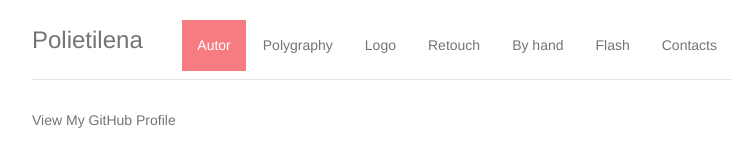
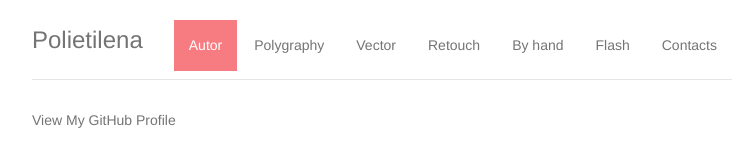
Before and after one commit to zalitok/romashka, a plain HTML site: page index.html in a window 1280 px wide. Shown: the top 154 px of the page, without its empty margins (258-1006 px from the left). Drawn offline with Linux system fonts and the light colour scheme.

Commit message:
fixing name
fixing name

```diff
--- a/index.html
+++ b/index.html
@@ -21,7 +21,7 @@
           <ul class="nav nav-pills pull-right">
             <li class="active"><a href="index.html">Autor</a></li>
             <li><a href="index_polygraphy.html">Polygraphy</a></li>
-            <li><a href="index_vector.html">Logo</a></li>
+            <li><a href="index_vector.html">Vector</a></li>
             <li><a href="index_retouch.html">Retouch</a></li>
             <li><a href="index_by_hand.html">By hand</a></li>
             <li><a href="index_flash.html">Flash</a></li>
```
